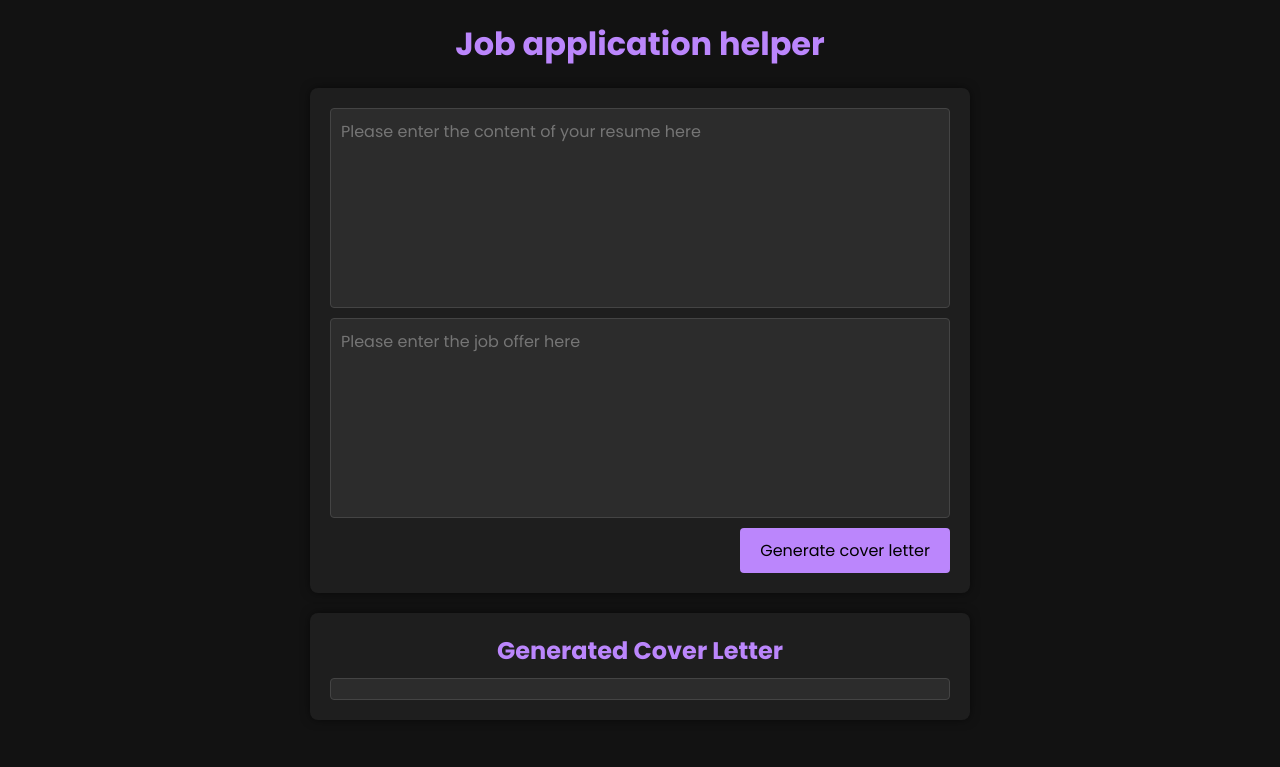
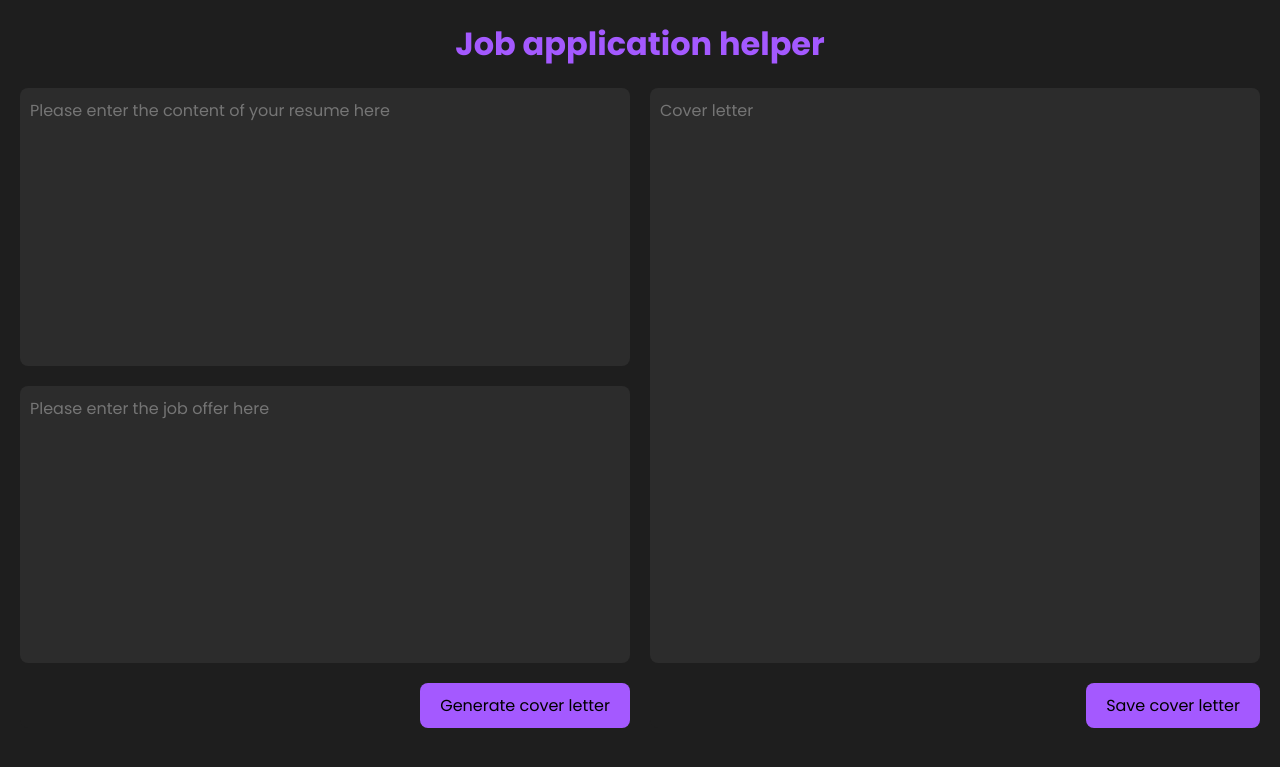
Before and after one commit to Alfred0404/job_helper, a Flask app: page / in a window 1280 px wide. Shown: the top 767 px of the page. Run offline with Flask 3, Linux system fonts and the light colour scheme; some web fonts are replaced.

Commit message:
feat: major ui changes, add download button for the generated cover letter

```diff
--- a/src/app.py
+++ b/src/app.py
@@ -1,5 +1,7 @@
-from flask import Flask, render_template, request
+from flask import Flask, render_template, request, send_file, after_this_request
 from handle_cover_letter import generate_cover_letter
+import os
+import tempfile
 
 app = Flask(__name__)
 
@@ -18,5 +20,37 @@ def submit():
     return render_template("index.html", cover_letter=cover_letter_content)
 
 
+@app.route("/save", methods=["POST"])
+def save_cover_letter():
+    """Save cover letter to a file and send it as a response to the user."""
+
+    cover_letter_content = request.form["cover-letter"]
+    print(cover_letter_content)
+
+    # Utiliser un fichier temporaire pour éviter les conflits de noms de fichiers
+    with tempfile.NamedTemporaryFile(delete=False, suffix=".txt") as tmp_file:
+        filename = tmp_file.name
+        try:
+            tmp_file.write(cover_letter_content.encode("utf-8"))
+            tmp_file.flush()  # Assurez-vous que les données sont écrites sur le disque
+
+            @after_this_request
+            def remove_file(response):
+                try:
+                    os.remove(filename)
+                except Exception as error:
+                    app.logger.error(
+                        "Error removing or closing downloaded file handle", error
+                    )
+                return response
+
+            return send_file(
+                filename, as_attachment=True, download_name="cover_letter.txt"
+            )
+        except Exception as e:
+            app.logger.error(f"An error occurred: {str(e)}")
+            return f"An error occurred: {str(e)}", 500
+
+
 if __name__ == "__main__":
     app.run(debug=True)
--- a/src/static/style.css
+++ b/src/static/style.css
@@ -1,8 +1,8 @@
 @import url("https://fonts.googleapis.com/css2?family=Oi&family=Poppins:ital,wght@0,100;0,200;0,300;0,400;0,500;0,600;0,700;0,800;0,900;1,100;1,200;1,300;1,400;1,500;1,600;1,700;1,800;1,900&display=swap");
 :root {
-  --primary-color: #bb86fc;
+  --primary-color: #a459ff;
   --secondary-color: #3700b3;
-  --bg-color: #121212;
+  --bg-color: #1e1e1e;
   --form-bg-color: #1e1e1e;
 }
 
@@ -28,6 +28,15 @@ body {
   justify-content: center;
 }
 
+.container {
+  width: 100%;
+  display: flex;
+  flex-direction: row;
+  align-items: space-between;
+  justify-content: center;
+  gap: 20px;
+}
+
 h1 {
   text-align: center;
   margin-bottom: 20px;
@@ -35,16 +44,15 @@ h1 {
 }
 
 form {
+  height: 80vh;
   display: flex;
   flex-direction: column;
-  justify-content: end;
+  justify-content: space-between;
+  gap: 10px;
   align-items: end;
   width: 50%;
   background-color: var(--form-bg-color);
-  padding: 20px;
   border-radius: 8px;
-  box-shadow: 0 0 10px rgba(0, 0, 0, 0.5);
-  margin-bottom: 20px;
 }
 
 textarea {
@@ -52,11 +60,11 @@ textarea {
   color: #fff;
   resize: none;
   width: 100%;
-  height: 200px;
+  height: 100%;
   padding: 10px;
   margin-bottom: 10px;
-  border: 1px solid #444;
-  border-radius: 4px;
+  border: none;
+  border-radius: 8px;
   font-size: 16px;
   background-color: #2c2c2c;
   overflow: auto;
@@ -68,7 +76,7 @@ button {
   color: #000;
   padding: 10px 20px;
   border: none;
-  border-radius: 4px;
+  border-radius: 8px;
   cursor: pointer;
   font-size: 16px;
   transition: all 0.3s;
@@ -80,15 +88,10 @@ button:hover {
 }
 
 .result {
-  display: flex;
-  flex-direction: column;
-  justify-content: center;
-  align-items: center;
+  height: 80vh;
   width: 50%;
   background-color: var(--form-bg-color);
-  padding: 20px;
   border-radius: 8px;
-  box-shadow: 0 0 10px rgba(0, 0, 0, 0.5);
 }
 
 .result h2 {
@@ -97,13 +100,6 @@ button:hover {
 }
 
 #coverLetter {
-  width: 100%;
   white-space: pre-wrap;
-  background-color: #2c2c2c;
-  padding: 10px;
-  border: 1px solid #444;
-  border-radius: 4px;
-  font-size: 16px;
-  color: #ffffff;
   overflow: auto;
 }
--- a/src/templates/index.html
+++ b/src/templates/index.html
@@ -8,6 +8,7 @@
   </head>
   <body>
     <h1>Job application helper</h1>
+    <div class="container">
       <form id="job-form" action="/submit" method="post">
         <textarea
           name="cv-content"
@@ -19,10 +20,16 @@
         ></textarea>
         <button type="submit">Generate cover letter</button>
       </form>
-    <div class="result">
-      <h2>Generated Cover Letter</h2>
-      <p id="coverLetter">{{ cover_letter | safe }}</p>
+      <form class="result" id="save-form" action="/save" method="post">
+        <textarea
+          name="cover-letter"
+          id="coverLetter"
+          placeholder="Cover letter"
+        >
+{{ cover_letter | safe }}</textarea
+        >
+        <button type="submit">Save cover letter</button>
+      </form>
     </div>
-    <script></script>
   </body>
 </html>
```
Also changed, not shown: src/handle_cover_letter.py (+6 -2 lines), src/inputs/resume.txt (+7 -9 lines), README.md. Lines whose indentation alone changed are shown as unchanged.
